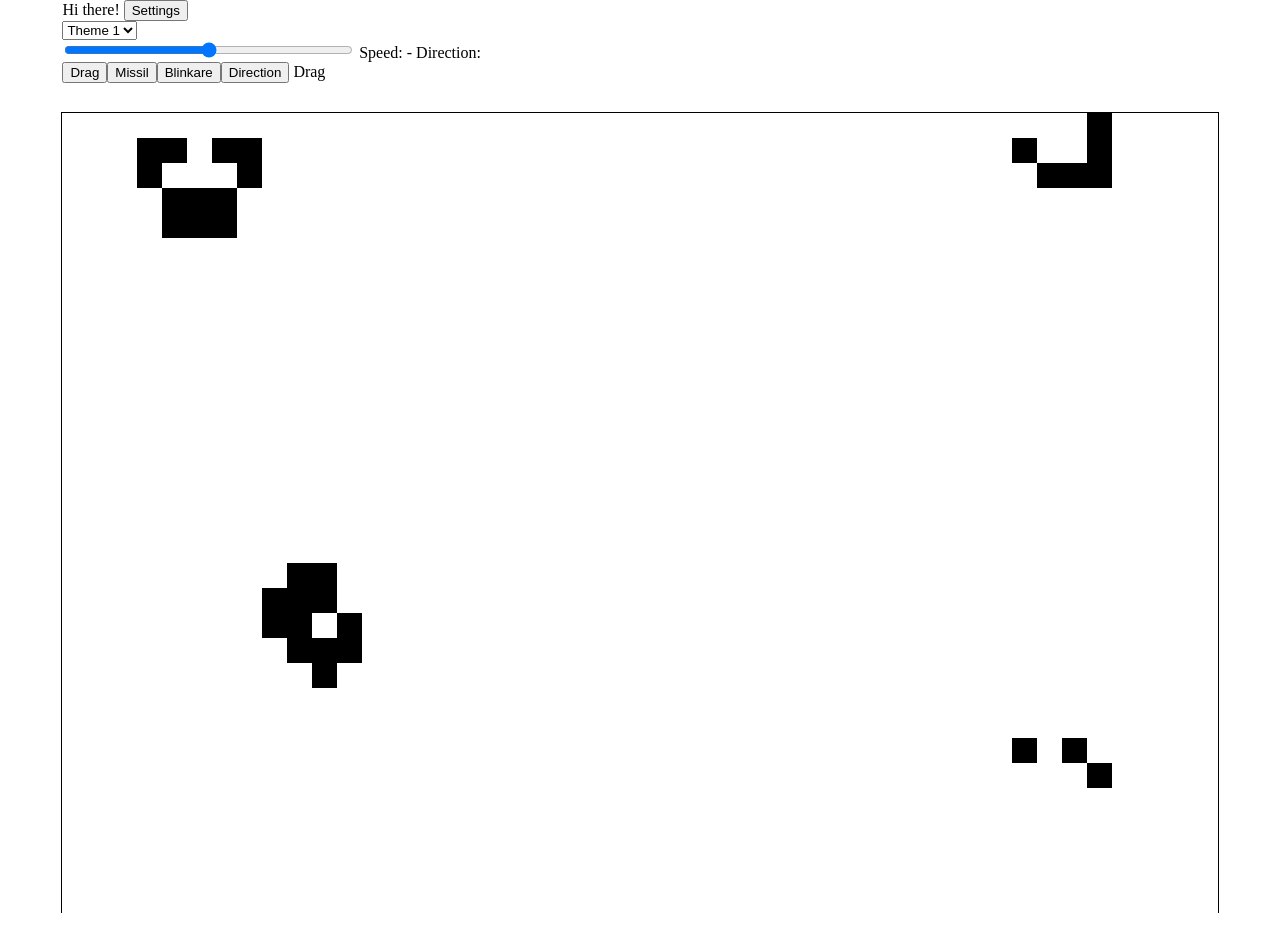
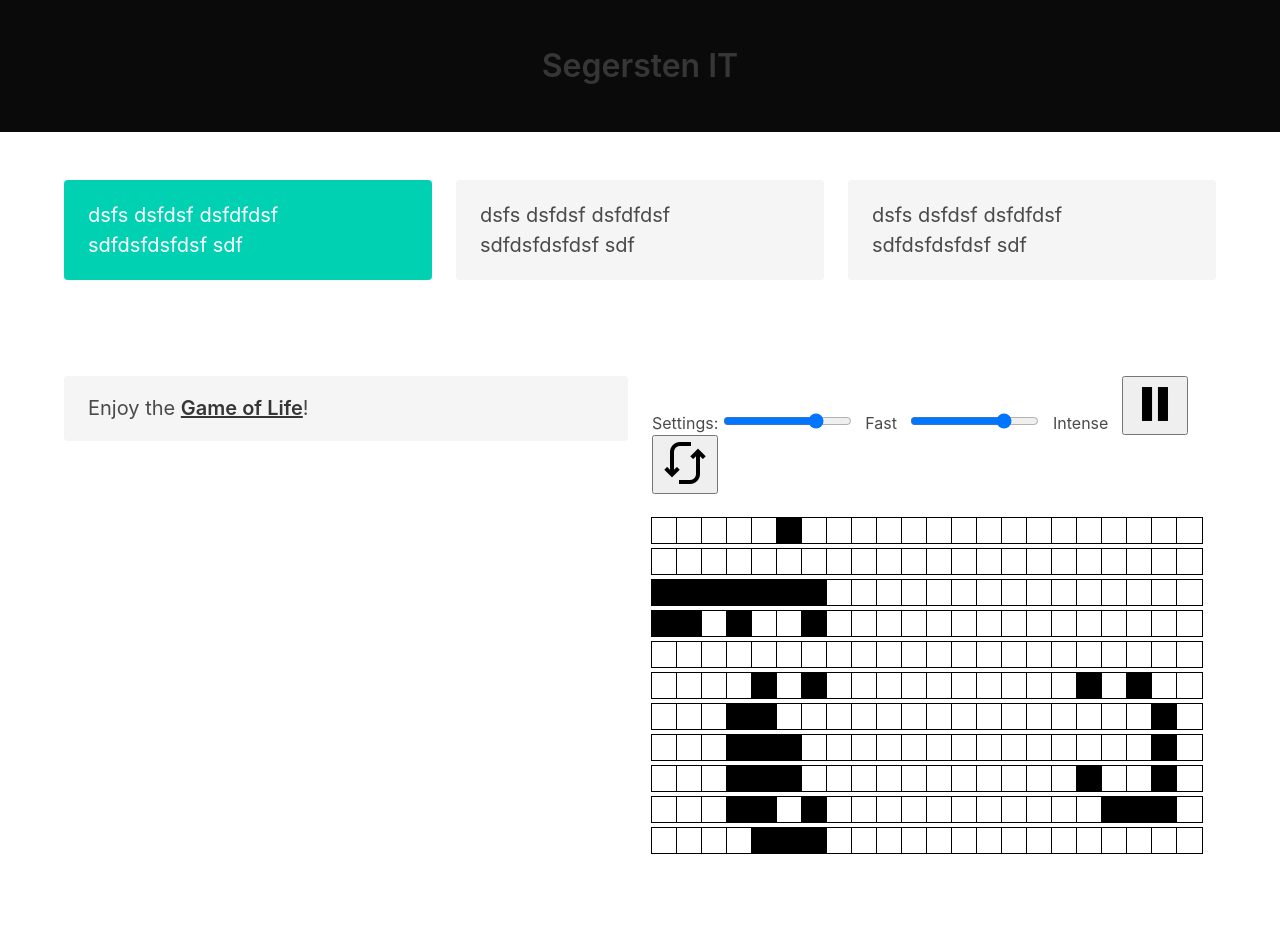
Before and after one commit to persegersten/gol, a website: page index3.html in a window 1280 px wide. Before the commit the page ends 913 px from the top, so only its background shows below. Drawn offline with nearby package versions, Linux system fonts and the light colour scheme.

Commit message:
New page index3

```diff
--- a/index3.html
+++ b/index3.html
@@ -1,33 +1,105 @@
-<html>
+<!DOCTYPE html>
 <html>
 	<head>
-	<link rel=stylesheet type="text/css" href="main.css">
-	<!-- script type="text/javascript" src="https://ajax.googleapis.com/ajax/libs/jquery/1.11.0/jquery.min.js"></script -->
+		<meta charset="utf-8">
+		<meta name="viewport" content="width=device-width, initial-scale=1">
+		<title>Hello Bulma!</title>
+		<link rel="stylesheet"
+        href="https://cdnjs.cloudflare.com/ajax/libs/bulma/0.7.0/css/bulma.min.css">
+		<!-- script defer src="https://use.fontawesome.com/releases/v5.0.7/js/all.js"></script-->
+    <!-- <link rel="stylesheet" href="styles/debug.css"> -->
+        <style>
+
+          .center {
+              display: flex;
+              justify-content: center;
+              align-items: center;
+          }
+          #container {
+            min-height: 400px
+          }
+          .cell {
+	          margin:0;
+	          padding:0;
+	          border:none;
+	          outline:1px solid #000;
+	          display:inline-block;
+            height:100%;
+            width:100%;
+          }
+
+                  </style>
       <script src="https://ajax.googleapis.com/ajax/libs/jquery/3.6.0/jquery.min.js"></script>
 	</head>
 	<body>
-	<script type="text/javascript">
-		const module = {};
+    <script type="module">
+      import "./main.js";
     </script>
-	<script type="module">
-		import {sessionTick, switchTheme} from "./main.js";
-		module.sessionTickFromModule = sessionTick;
-		module.switchThemeFromModule = switchTheme;
-	</script>
-	Hi there!
-	<button id="settings">Settings</button>
-	<div id="interaction">
-	<select id="theme-selector" onchange="module.switchThemeFromModule()">
-		<option value="1">Theme 1</option>
-		<option value="2">Theme 2</option>
-		<option value="3">Theme 3</option>
-	</select>
-	<br>
-	<input type="range" id="chanceSlider" class="vHorizon" min="0" max="6" step="1" style="background-color: #00aec8; width: 25%;">
-	Speed: <span id="speedName"></span> - Direction: <span id="direction"></span>
-	<br>
+		<section class="hero has-background-black">
+      <div class="hero-body">
+        <div class="container">
+					<figure class="image center
+          <div class="container">
+            <h1 class="title">
+              Segersten IT
+              </h1>
+          </div>
+      </div>
+  </section>
+
+  <!-- /.section -->
+  <section class="section">
+    <div class="container">
+      <div class="columns">
+        <div class="column">
+          <!-- ... -->
+          <div class="notification is-primary">
+            <p class="is-size-5">dsfs dsfdsf dsfdfdsf sdfdsfdsfdsf sdf</p>
+          </div>
+        </div>
+        <div class="column">
+          <!-- ... -->
+          <div class="notification"><p class="is-size-5">dsfs dsfdsf dsfdfdsf sdfdsfdsfdsf sdf</p></div>
+        </div>
+        <div class="column">
+          <!-- ... -->
+          <div class="notification"><p class="is-size-5">dsfs dsfdsf dsfdfdsf sdfdsfdsfdsf sdf</p></div>
+        </div>
+      </div>
+    </div>
+  </section>
+  <!-- /.section -->
+  <section class="section">
+    <div class="container">
+    <div class="columns">
+      <div class="column">
+        <div class="notification"><p class="subtitle">
+          Enjoy the <strong><a href="https://en.wikipedia.org/wiki/Conway%27s_Game_of_Life">Game of Life</a></strong>!
+          </p></div>
+      </div>
+      <div class="column">
+        <div id="gol_control_bar">
+            <span>Settings:</span>
+
+            <input id="speedrange" type="range" min="0" max="99" value="75" title="Speed" aria-label="Speed">
+            &nbsp;
+            <span id="speed"></span>
+            &nbsp;
+            <input id="autocreaterange" type="range" min="0" max="99" value="75" title="Auto create" aria-label="Auto create">
+            &nbsp;
+            <span id="autocreate"></span>
+            &nbsp;
+            <button id="btn_onoff" title="On/Off">
+              <img id="onof_img" src="icons8-pause-50.png" height="35"/>
+            </button>
+            &nbsp;
+            <button id="btn_refresh" title="Clear grid">
+              <img src="icons8-refresh-50.png" height="35"/>
+            </button>
           </div>
           <div id="container"></div>
+      </div>
+  </div>
+  </section>
 	</body>
-
 </html>
--- a/main.css
+++ b/main.css
@@ -30,7 +30,7 @@ html, body {
 {
 	float: left;
     display:inline-block;
-	outline:1px solid #FFFFFF;
+	outline:0px solid #FFFFFF;
 	font-size: 2em;
 	font-family: Arial, Helvetica, sans-serif;
 	font-weight: bold;
@@ -41,6 +41,6 @@ html, body {
 	float: right;
 	display:inline-block;
 	text-align:right;
-	outline:1px solid #FFFFFF;
+	outline:0px solid #FFFFFF;
 	font-size: 1.5em;
 }
--- a/main.js
+++ b/main.js
@@ -155,6 +155,14 @@ function createGrid() {
 
     nofRows = Math.ceil(height/cellSize + 1);
     nofCols = Math.ceil(width/cellSize + 1);
+
+    console.log("width=" + width + " height=" + height);
+    console.log("nofCols=" + nofCols + " nofRows=" + nofRows);
+    if (nofCols<=0 || nofRows<=0) {
+        console.log("No grid created, nofCols=" + nofCols + " nofRows=" + nofRows + " change to 1");
+        nofRows = 1;
+        nofCols = 1;
+    }
 
     for (var row = 0; row < nofRows; row++) {
         $("#container").append("<br>");
```
Also changed, not shown: index.html (+8 -5 lines). Lines whose indentation alone changed are shown as unchanged.
